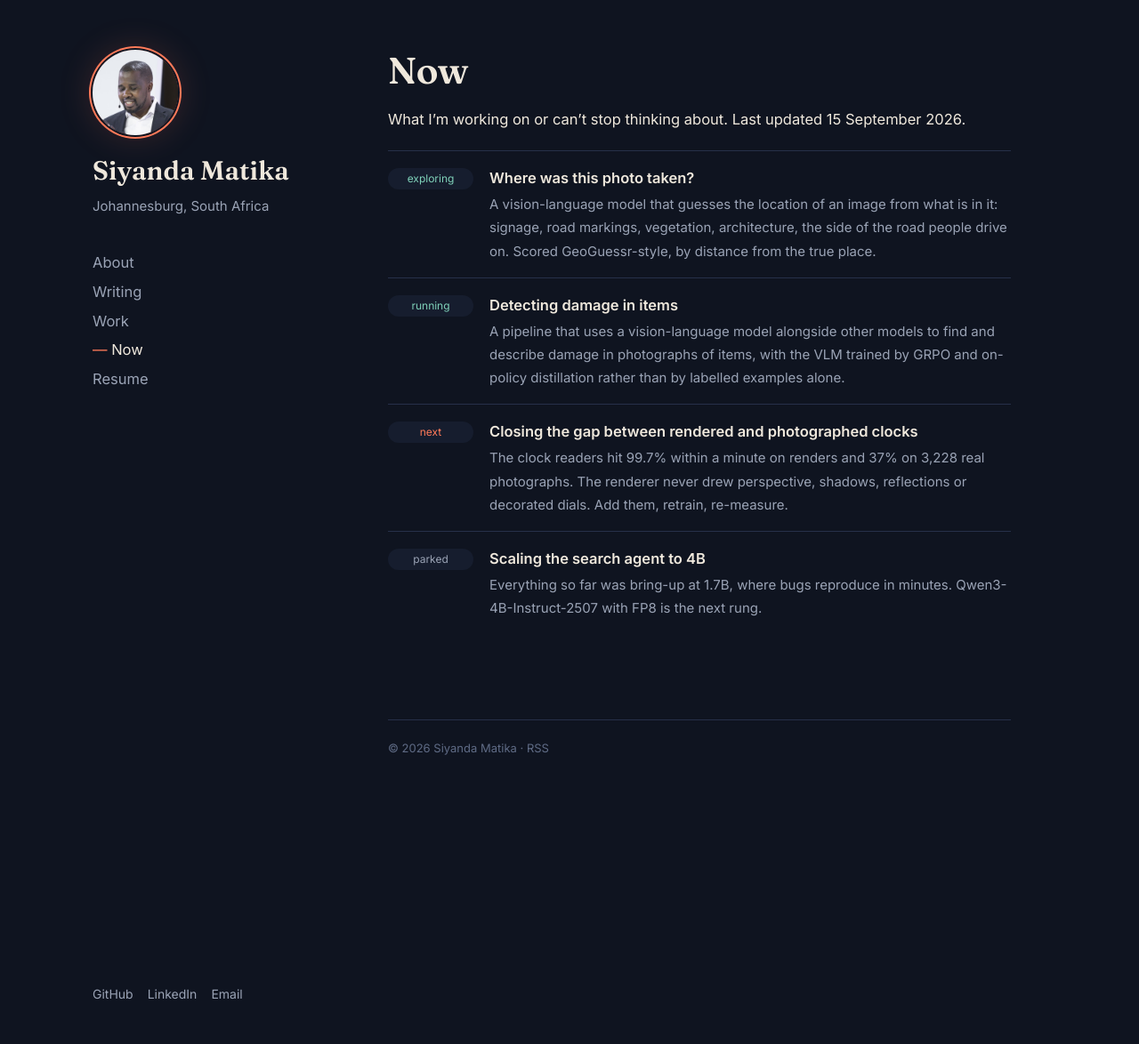
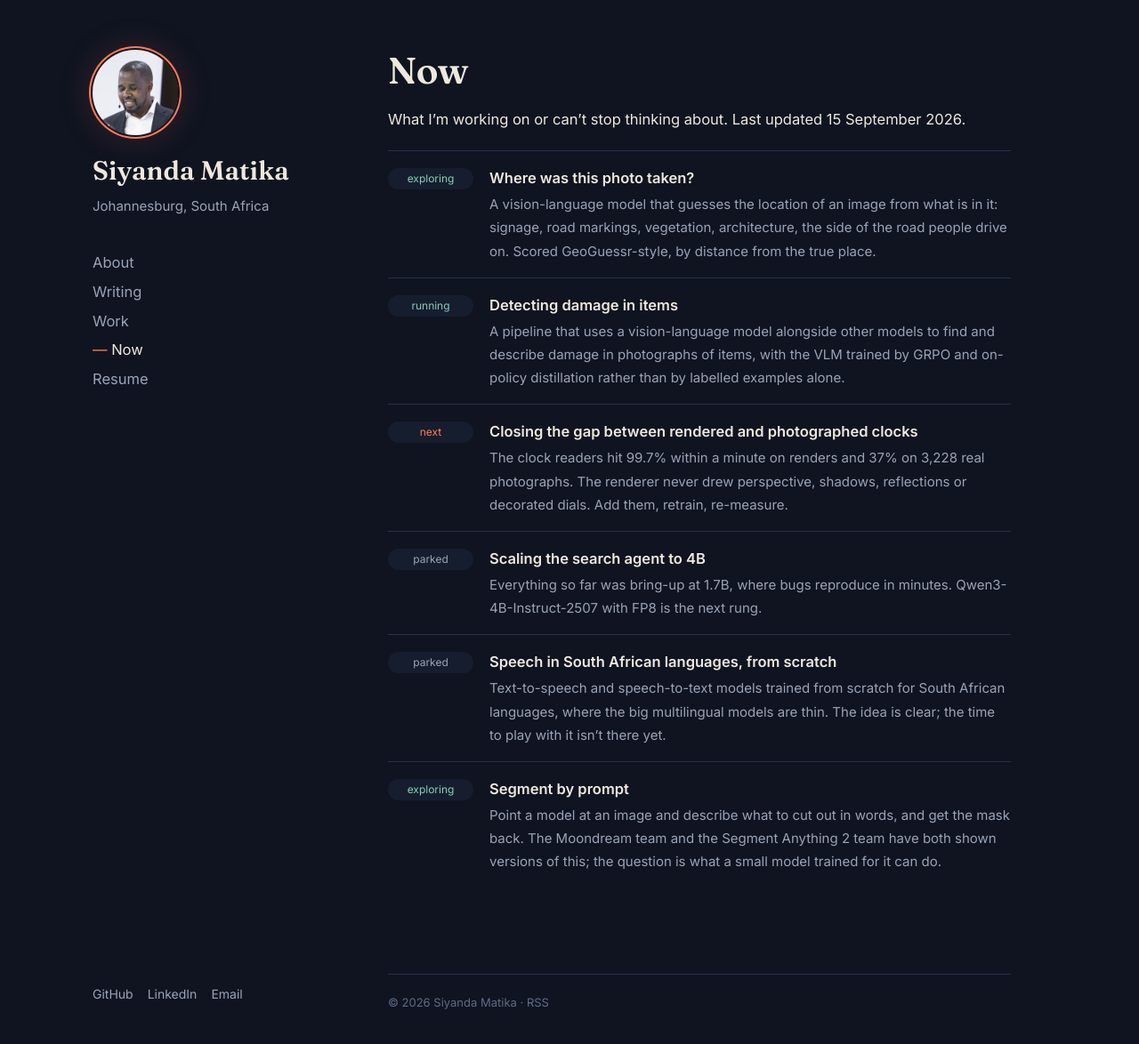
Before and after one commit to matikasiyanda/matikasiyanda.github.io, a Jekyll site: the page built from _pages/now.md, in a window 1280 px wide and 1186 px high. Shown: the top 1174 px of the window at 89% size. Built offline with Jekyll 4.4.1, drawn with Linux system fonts in a browser that asks for light colours.

Commit message:
Now: speech in South African languages, segment by prompt

```diff
--- a/_data/problems.yml
+++ b/_data/problems.yml
@@ -27,3 +27,16 @@ items:
     description: >
       Everything so far was bring-up at 1.7B, where bugs reproduce in minutes.
       Qwen3-4B-Instruct-2507 with FP8 is the next rung.
+  - title: "Speech in South African languages, from scratch"
+    status: parked
+    description: >
+      Text-to-speech and speech-to-text models trained from scratch for
+      South African languages, where the big multilingual models are thin.
+      The idea is clear; the time to play with it isn't there yet.
+  - title: "Segment by prompt"
+    status: exploring
+    description: >
+      Point a model at an image and describe what to cut out in words, and
+      get the mask back. The Moondream team and the Segment Anything 2 team
+      have both shown versions of this; the question is what a small model
+      trained for it can do.
```
